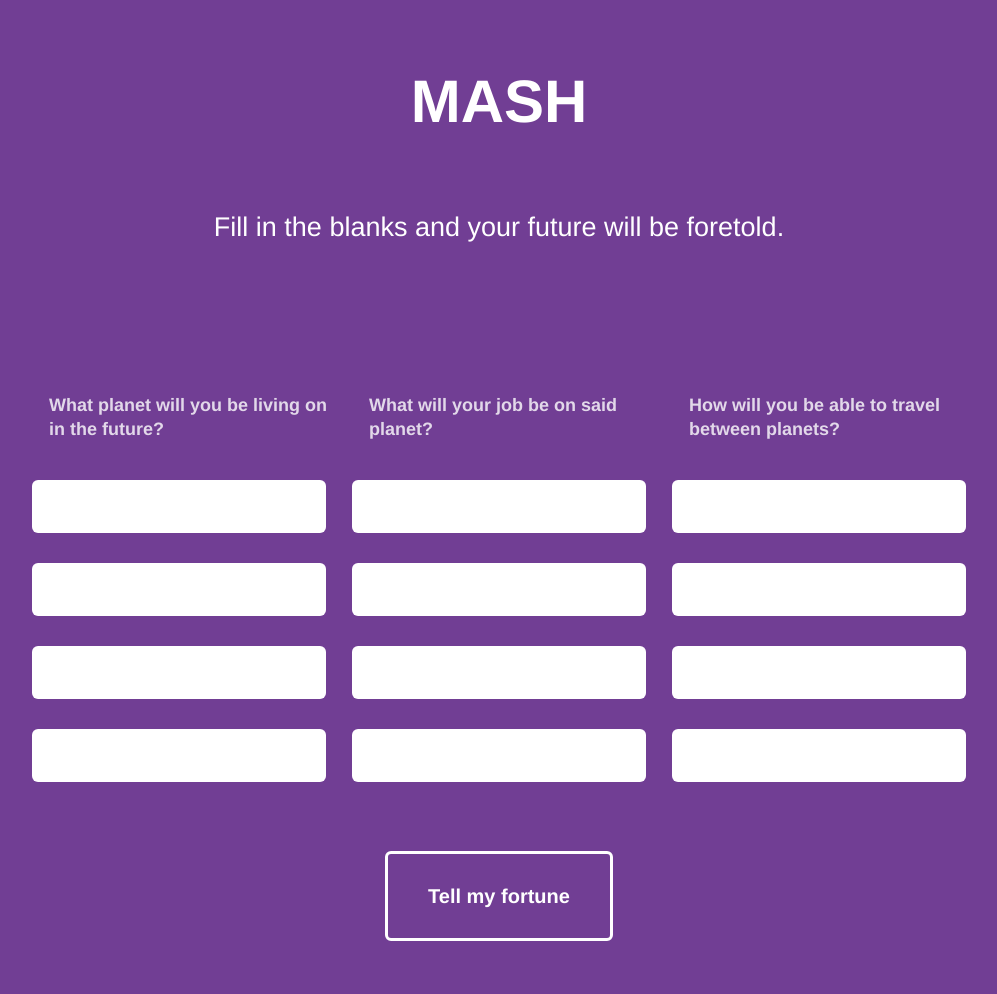
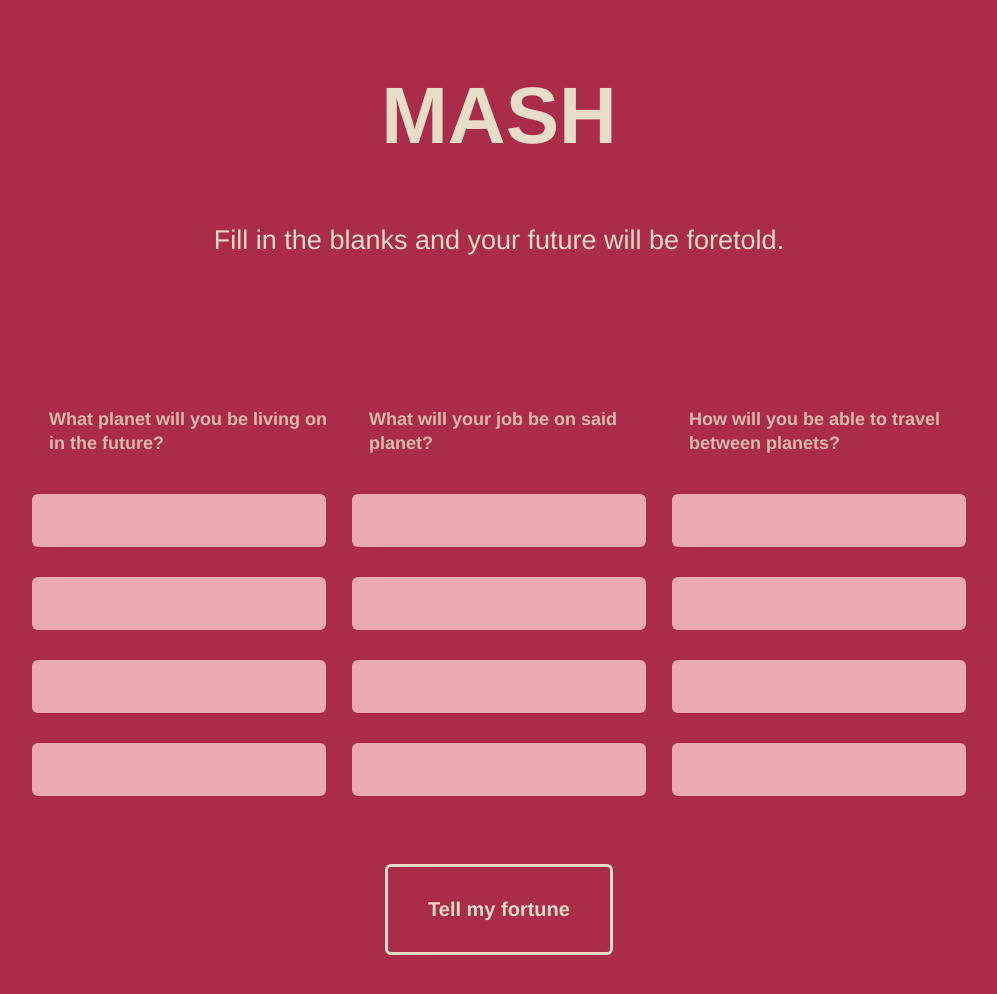
Before and after one commit to Morclouds/MASH-Game, a plain HTML site: page index.html in a window 1280 px wide. Shown: the whole page, without its empty margins (141-1138 px from the left). Drawn offline with Linux system fonts and the light colour scheme.

Commit message:
Update style.css
CHANGED COLORS

```diff
--- a/style.css
+++ b/style.css
@@ -1,7 +1,7 @@
 /* Body styling */
 body {
-    background: #713e94;
-    color: #fff;
+    background: #AB2C48;
+    color: #E7DCC8;
     font-family: Helvetica, Arial;
     font-size: 27px;
     font-weight: 300;
@@ -14,8 +14,8 @@ body {
 
   /* Heading Styles */
   h1 {
-    font-size: 60px;
-    color: #fff;
+    font-size: 80px;
+    color: #E7DCC8;
     text-align: center;
   }
 
@@ -30,9 +30,9 @@ body {
   /* Submit Button, Columns, Questions, and Inputs */
   .button-submit {
     background: transparent;
-    border: 3px solid #fff;
+    border: 3px solid #E7DCC8;
     border-radius: 6px;
-    color: #fff;
+    color: #E7DCC8;
     cursor: pointer;
     display: block;
     font-size: 20px;
@@ -54,24 +54,26 @@ body {
     margin: 0;
     padding: 0;
     width: 33.333333%;
+
   }
 
   .choice-bucket label {
     font-size: 12px;
     line-height: 13px;
     margin: 15px 4%;
-  }
+}
 
   .choice-bucket input {
     border: 0;
     border-radius: 6px;
-    color: #713e94;
+    color: #5994CE;
     font-size: 18px;
     margin: 15px 4%;
     outline: 0;
     padding: 16px 0;
     text-indent: 20px;
     width: 92%;
+    background-color: #E9ABB1;
   }
 
   .choice-bucket label ~ input {
@@ -90,9 +92,9 @@ body {
   /* Answer Div */
   #answers {
     margin: 60px 0;
-    background: #fff;
+    background: #E7DCC8;
     border-radius: 6px;
-    color: #713e94;
+    color: #A35C6E;
     transition: 1s linear;
   }
 
```
